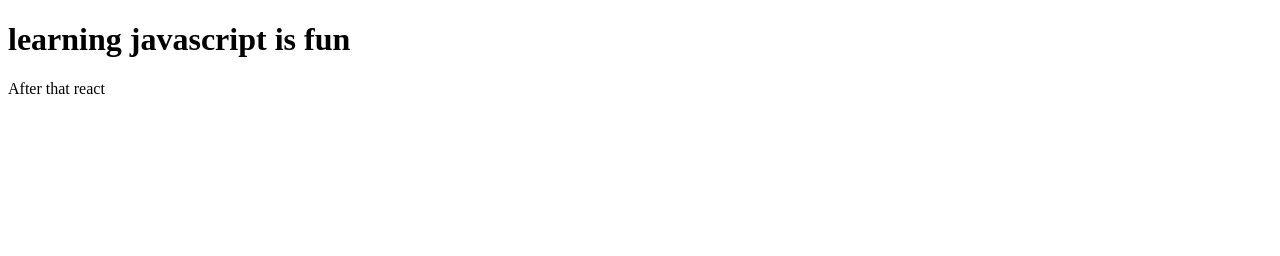
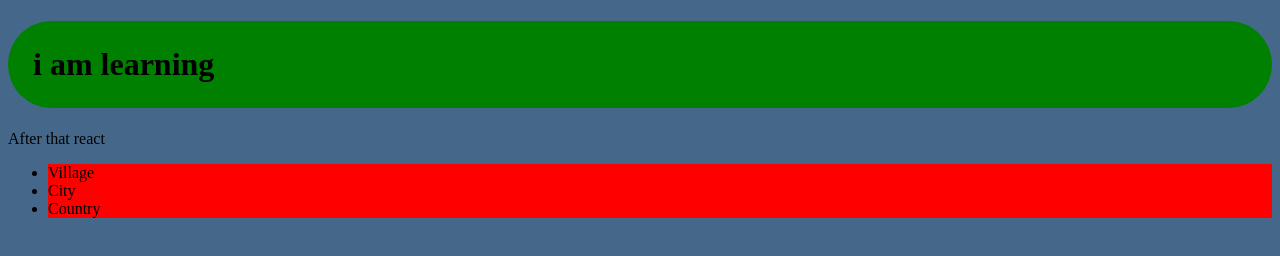
Before and after one commit to bibekghoshh/Learning-JavaScript, a plain HTML site: page 03_Dom/one.html in a window 1280 px wide. Drawn offline with Linux system fonts and the light colour scheme.

Commit message:
done with basic

```diff
--- a/03_Dom/one.html
+++ b/03_Dom/one.html
@@ -3,17 +3,58 @@
 <head>
     <meta charset="UTF-8">
     <meta name="viewport" content="width=device-width, initial-scale=1.0">
-    <title>Dom</title>
+    <title id="title" class="dom-title">Dom</title>
 </head>
 <body>
     <div class="bg=black">
         <!-- <title>Javascript is a asynchonus</title> -->
-        <h1 class="heading">learning javascript is fun</h1>
+        <h1 class="heading" id="head">learning javascript is fun</h1>
         <p>After that react</p>
+
+        <ul>
+            <li class="list-item">Village</li>
+            <li class="list-item">City</li>
+            <li class="list-item">Country</li>
+        </ul>
     </div>
 
     <script>
-        document.getElementsByTagName(body).style.backgroundColor="#456789"
+        document.body.style.backgroundColor="#456789";
+        const title=document.getElementById('title');
+        // console.log(title);
+        // console.log(title.className);
+        // console.log(title.getAttribute('id'));
+        // title.setAttribute('class','test');
+        title.innerHTML='Bibek';
+
+        const heading=document.getElementById("head");
+        // console.log(heading);
+        heading.innerHTML="<h3>Learning javascript is interesting</h3>";
+        heading.style.backgroundColor='green';
+        heading.textContent="i am learning"
+        heading.style.padding="25px"
+        heading.style.borderRadius="100px"
+
+        const head=document.getElementsByClassName("head");
+
+
+        const li=document.querySelectorAll('li');
+        console.log(li); //it return NodeList
+        li.forEach(function(l){
+            l.style.backgroundColor='green';
+        })
+
+        let list_item=document.getElementsByClassName("list-item");
+        console.log(list_item); // it return HTML collection
+
+        list_item=Array.from(list_item);
+        console.log(list_item);
+
+        list_item.forEach(function(li){
+            li.style.backgroundColor="red";
+        })
+
+
     </script>
 </body>
 </html>
```
